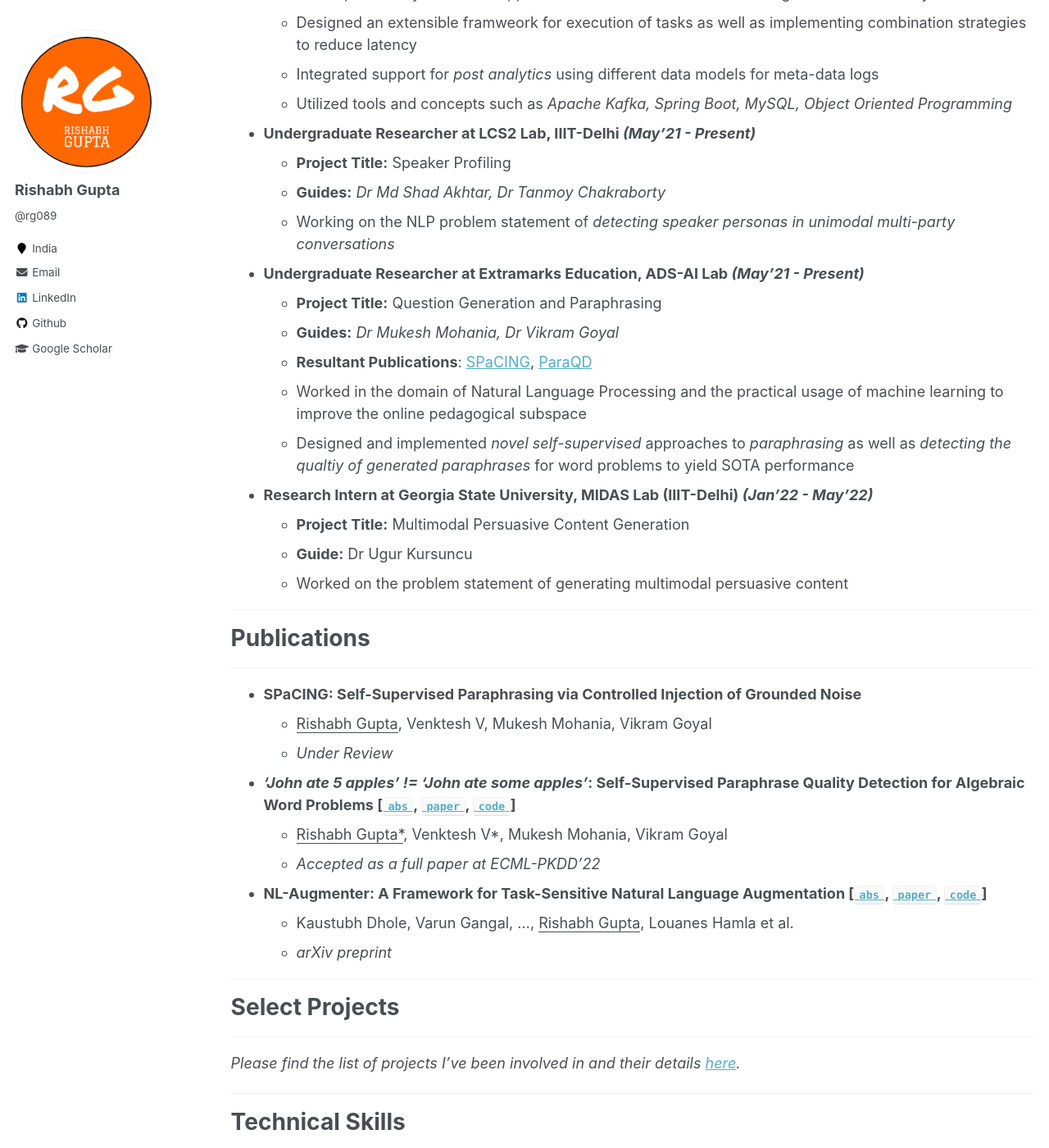
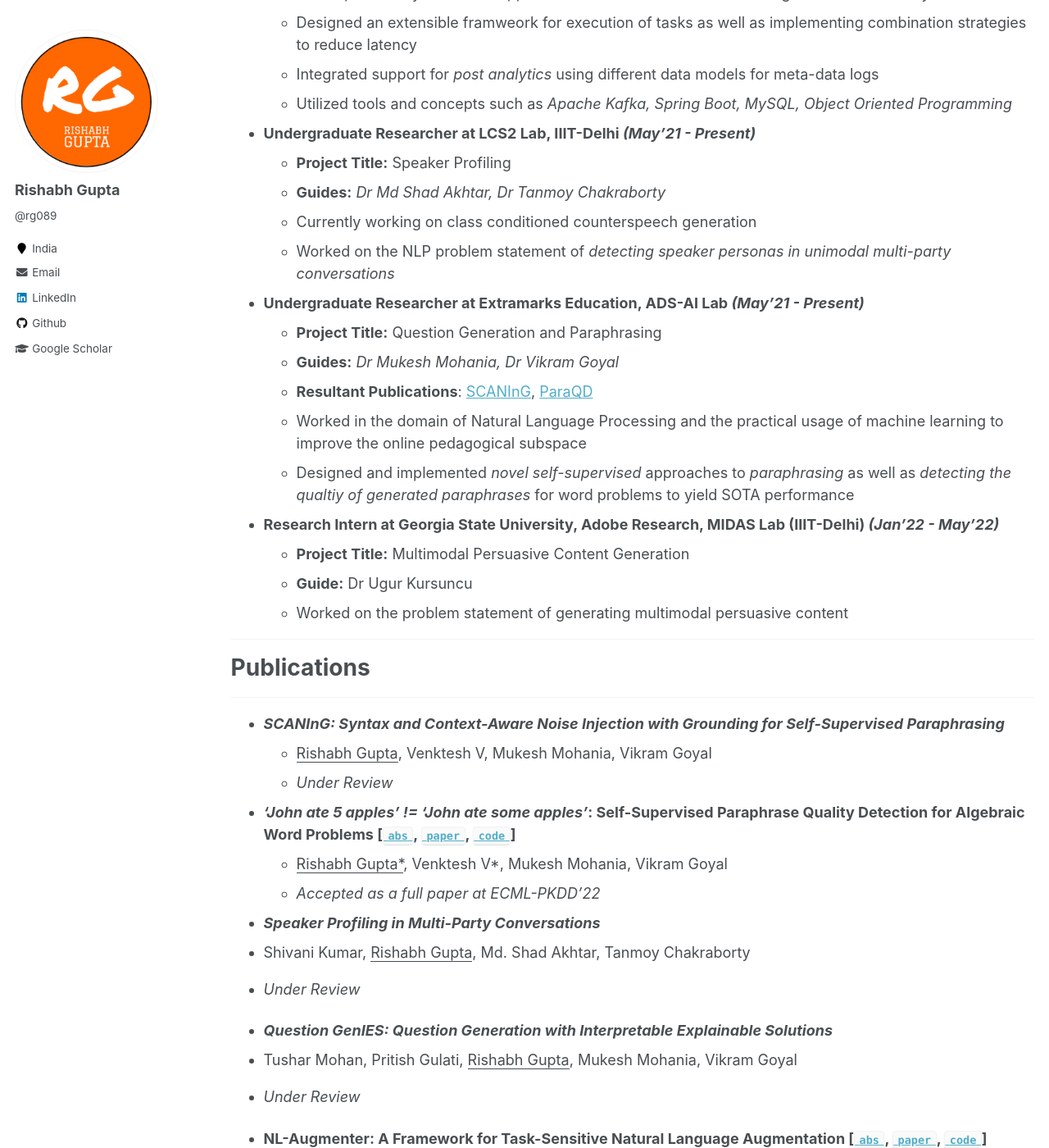
Before and after one commit to rg089/rg089.github.io, a Jekyll site: the page built from _pages/cv.md, in a window 1280 px wide and 1400 px high, scrolled down 1041 px. Shown: the whole window at 82% size. Built offline with Jekyll 4.4.1, drawn with Linux system fonts in a browser that asks for light colours; some of the changed text lies outside the part shown.

Commit message:
updated cv

```diff
--- a/_pages/cv.md
+++ b/_pages/cv.md
@@ -56,16 +56,17 @@ Work experience
 * **Undergraduate Researcher at LCS2 Lab, IIIT-Delhi *(May'21 - Present)***
   * **Project Title:** Speaker Profiling
   * **Guides:** *Dr Md Shad Akhtar, Dr Tanmoy Chakraborty*
-  * Working on the NLP problem statement of *detecting speaker personas in unimodal multi-party conversations*
+  * Currently working on class conditioned counterspeech generation
+  * Worked on the NLP problem statement of *detecting speaker personas in unimodal multi-party conversations*
 
 * **Undergraduate Researcher at Extramarks Education, ADS-AI Lab *(May'21 - Present)***
   * **Project Title:** Question Generation and Paraphrasing
   * **Guides:** *Dr Mukesh Mohania, Dr Vikram Goyal*
-  * **Resultant Publications**: [SPaCING](/publications/#spacing-self-supervised-paraphrasing-via-controlled-injection-of-grounded-noise), [ParaQD](/publications/#john-ate-5-apples--john-ate-some-apples-self-supervised-paraphrase-quality-detection-for-algebraic-word-problems-abs-paper-code)
+  * **Resultant Publications**: [SCANInG](/publications/#spacing-self-supervised-paraphrasing-via-controlled-injection-of-grounded-noise), [ParaQD](/publications/#john-ate-5-apples--john-ate-some-apples-self-supervised-paraphrase-quality-detection-for-algebraic-word-problems-abs-paper-code)
   * Worked in the domain of Natural Language Processing and the practical usage of machine learning to improve the online pedagogical subspace
   * Designed and implemented *novel self-supervised* approaches to *paraphrasing* as well as *detecting the qualtiy of generated paraphrases* for word problems to yield SOTA performance
 
-* **Research Intern at Georgia State University, MIDAS Lab (IIIT-Delhi) *(Jan'22 - May'22)***
+* **Research Intern at Georgia State University, Adobe Research, MIDAS Lab (IIIT-Delhi) *(Jan'22 - May'22)***
   * **Project Title:** Multimodal Persuasive Content Generation
   * **Guide:** Dr Ugur Kursuncu
   * Worked on the problem statement of generating multimodal persuasive content
@@ -76,13 +77,21 @@ Publications
 ======
 ---
 
-* **SPaCING: Self-Supervised Paraphrasing via Controlled Injection of Grounded Noise**
+* ***SCANInG: Syntax and Context-Aware Noise Injection with Grounding for Self-Supervised Paraphrasing***
   * <ins>Rishabh Gupta</ins>, Venktesh V, Mukesh Mohania, Vikram Goyal
   * *Under Review*
 
 * ***'John ate 5 apples' != 'John ate some apples'*: Self-Supervised Paraphrase Quality Detection for Algebraic Word Problems [[`abs`](https://arxiv.org/abs/2206.08263){:target="_blank"}, [`paper`](https://arxiv.org/pdf/2206.08263){:target="_blank"}, [`code`](https://github.com/ADS-AI/ParaQD){:target="_blank"}]**
   * <ins>Rishabh Gupta\*</ins>, Venktesh V\*, Mukesh Mohania, Vikram Goyal
   * *Accepted as a full paper at ECML-PKDD'22*
+
+* ***Speaker Profiling in Multi-Party Conversations***
+* Shivani Kumar, <ins>Rishabh Gupta</ins>, Md. Shad Akhtar, Tanmoy Chakraborty
+* *Under Review*
+
+* ***Question GenIES: Question Generation with Interpretable Explainable Solutions***
+* Tushar Mohan, Pritish Gulati, <ins>Rishabh Gupta</ins>, Mukesh Mohania, Vikram Goyal
+* *Under Review*
 
 * **NL-Augmenter: A Framework for Task-Sensitive Natural Language Augmentation [[`abs`](https://arxiv.org/abs/2112.02721){:target="_blank"}, [`paper`](https://arxiv.org/pdf/2112.02721){:target="_blank"}, [`code`](https://github.com/GEM-benchmark/NL-Augmenter){:target="_blank"}]**
   * Kaustubh Dhole, Varun Gangal, ..., <ins>Rishabh Gupta</ins>, Louanes Hamla et al.
```
Also changed, not shown: other parts of _pages/cv.md (+1 -1 lines).
